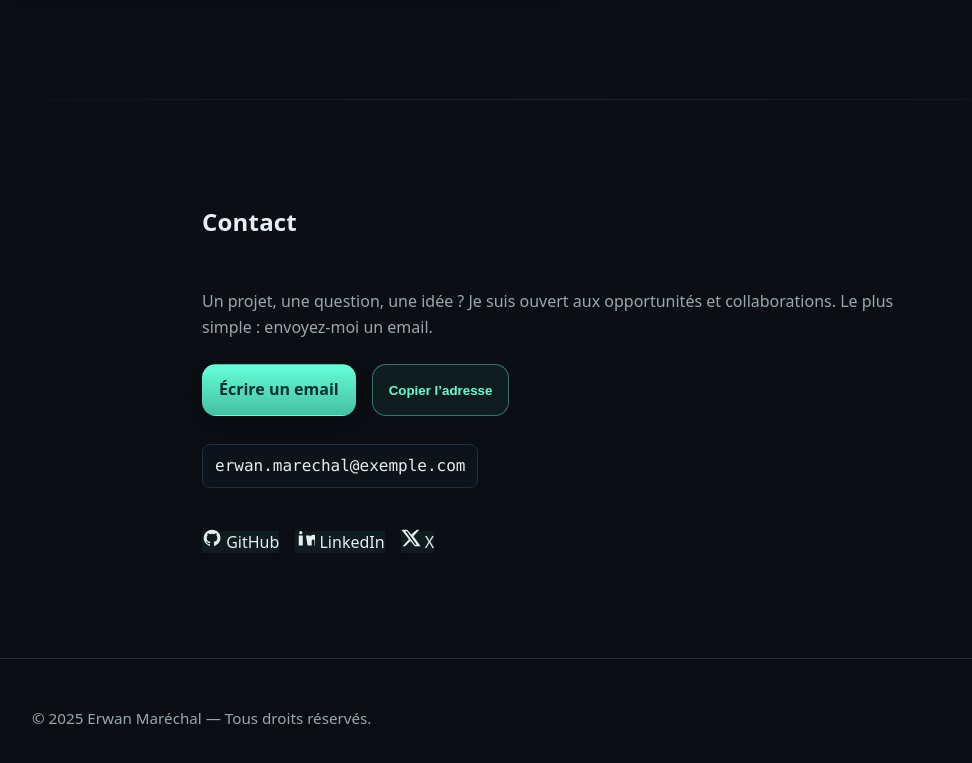
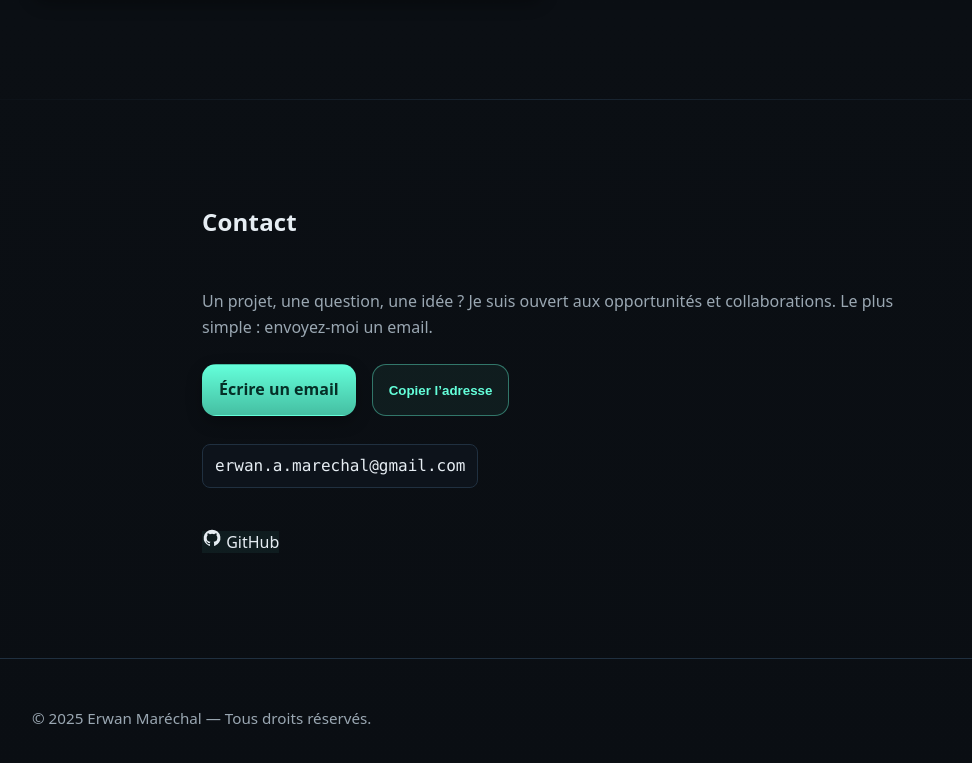
Before and after one commit to Erwan1202/Porfolio_Simple, a Next.js app: page / in a window 1280 px wide. Shown: the part 3190-3953 px from the top of the page, without its empty margins (82-1054 px from the left). Built offline with nearby package versions, Linux system fonts and the light colour scheme.

Commit message:
feat: update email address in links.js

```diff
--- a/data/links.js
+++ b/data/links.js
@@ -1,7 +1,5 @@
 // src/data/links.js
 export const links = {
-  email: "erwan.marechal@exemple.com", // ⇐ remplace par ton email
+  email: "erwan.a.marechal@gmail.com",
   github: "https://github.com/Erwan1202",
-  linkedin: "https://www.linkedin.com/in/erwan-marechal/", // ⇐ remplace
-  x: "https://x.com/" // ⇐ optionnel
 };
```
